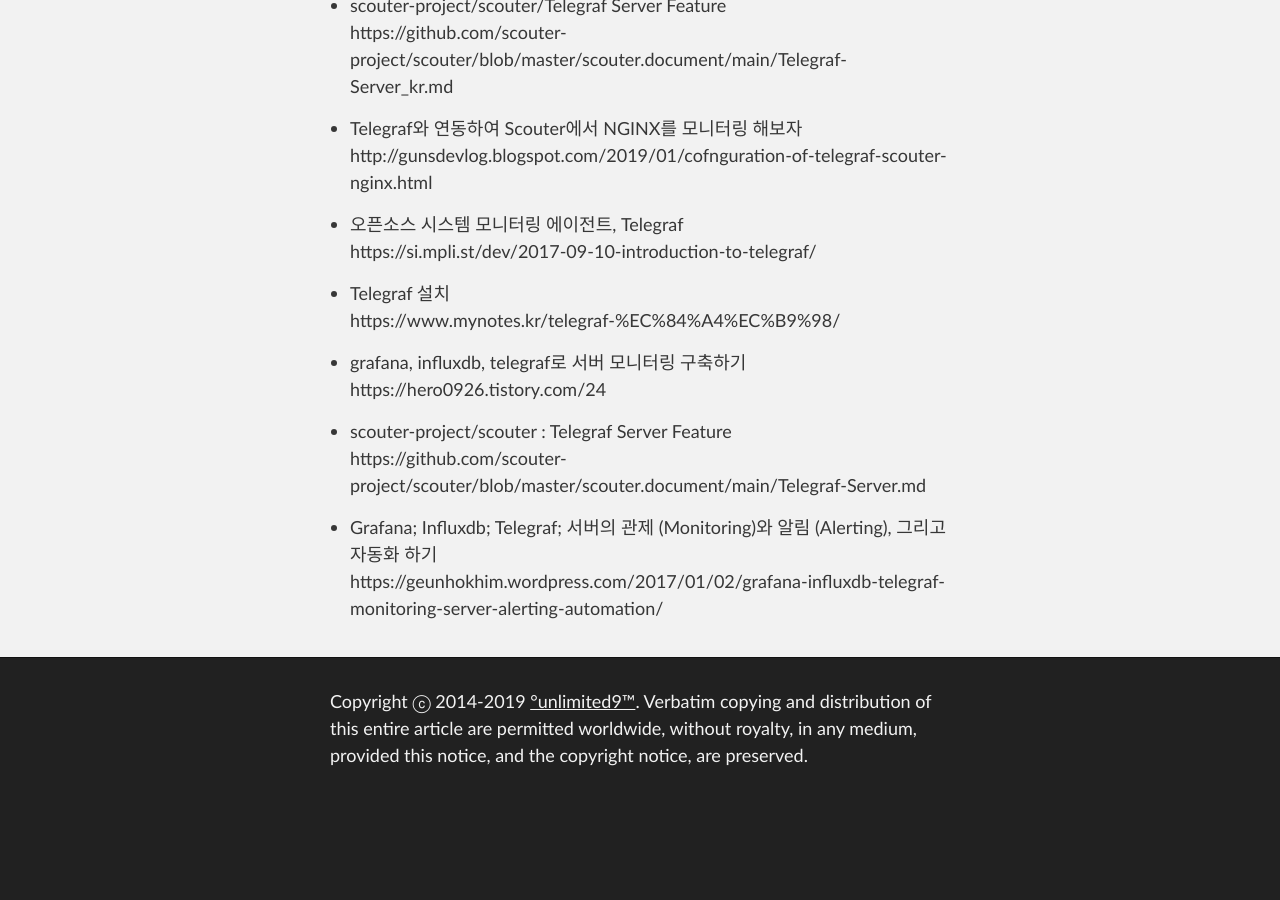
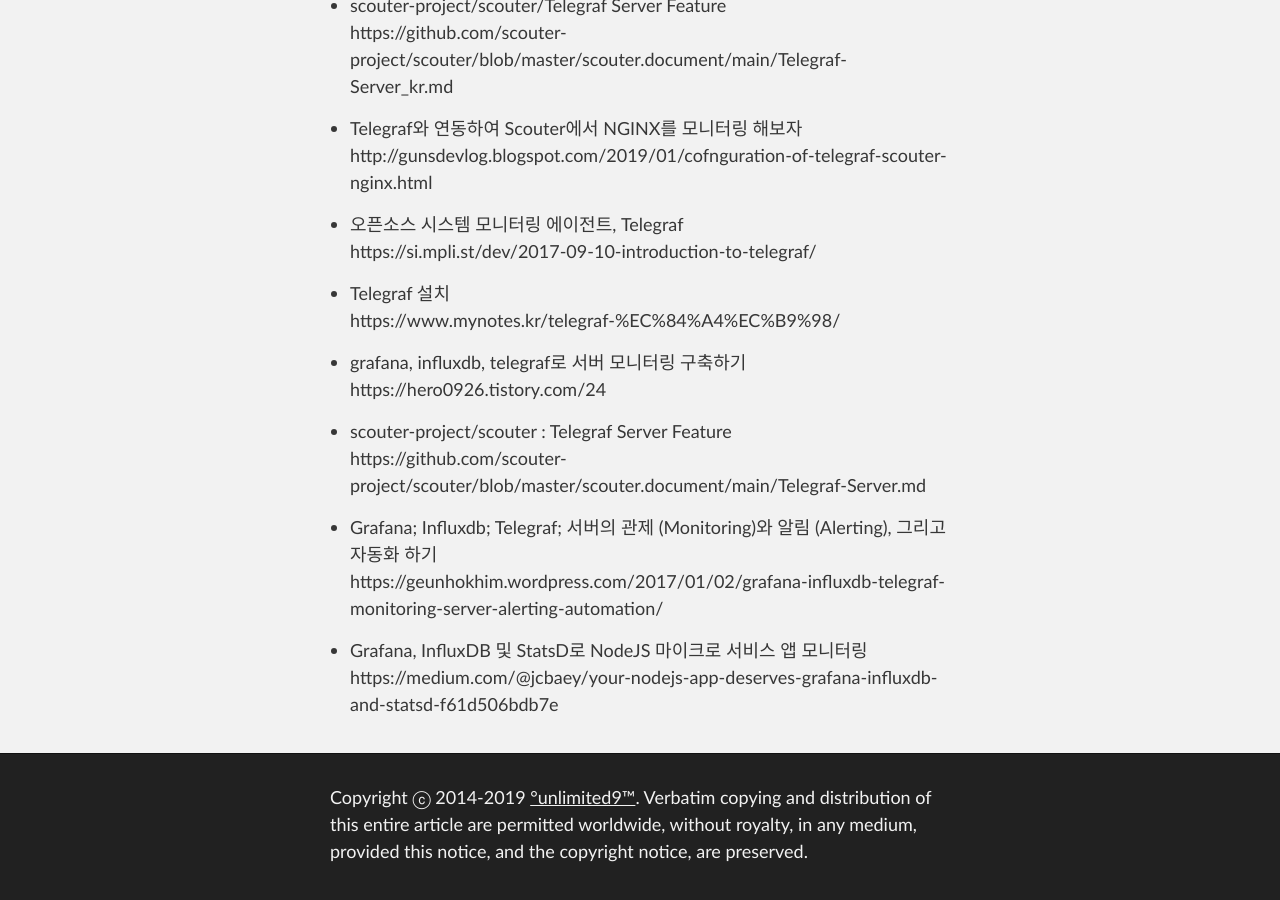
Before and after one commit to unlimited9/unlimited9.github.com, a Jekyll site: the page built from reference.notes/QA/install.n.setup.telegraf.md, in a window 1280 px wide and 900 px high, scrolled down 3586 px. Built offline with Jekyll 4.4.1, drawn with Linux system fonts in a browser that asks for light colours; our own code applies the rules of GitHub Pages for plain Markdown files; before the commit the page ends 4390 px from its top, so only the background shows below that.

Commit message:
Update install.n.setup.telegraf.md

````diff
--- a/reference.notes/QA/install.n.setup.telegraf.md
+++ b/reference.notes/QA/install.n.setup.telegraf.md
@@ -123,6 +123,8 @@ $ vi /etc/telegraf/telegraf.conf
 #
 ```
 
+
+
 ## 9. Appendix
 
 ### reference site
@@ -160,3 +162,6 @@ https://github.com/scouter-project/scouter/blob/master/scouter.document/main/Tel
 
 - Grafana; Influxdb; Telegraf; 서버의 관제 (Monitoring)와 알림 (Alerting), 그리고 자동화 하기
 https://geunhokhim.wordpress.com/2017/01/02/grafana-influxdb-telegraf-monitoring-server-alerting-automation/
+
+- Grafana, InfluxDB 및 StatsD로 NodeJS 마이크로 서비스 앱 모니터링
+https://medium.com/@jcbaey/your-nodejs-app-deserves-grafana-influxdb-and-statsd-f61d506bdb7e
````
